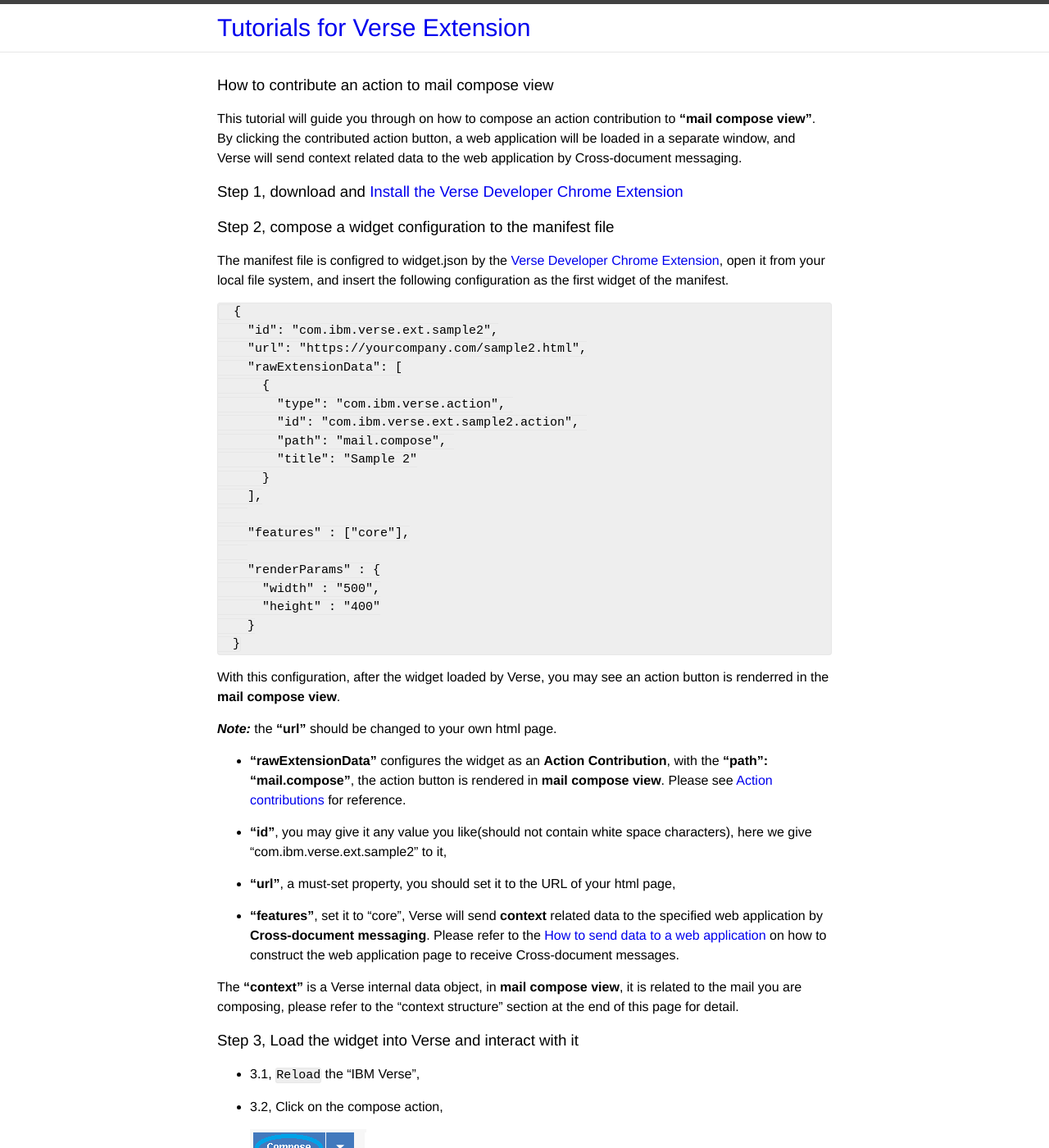
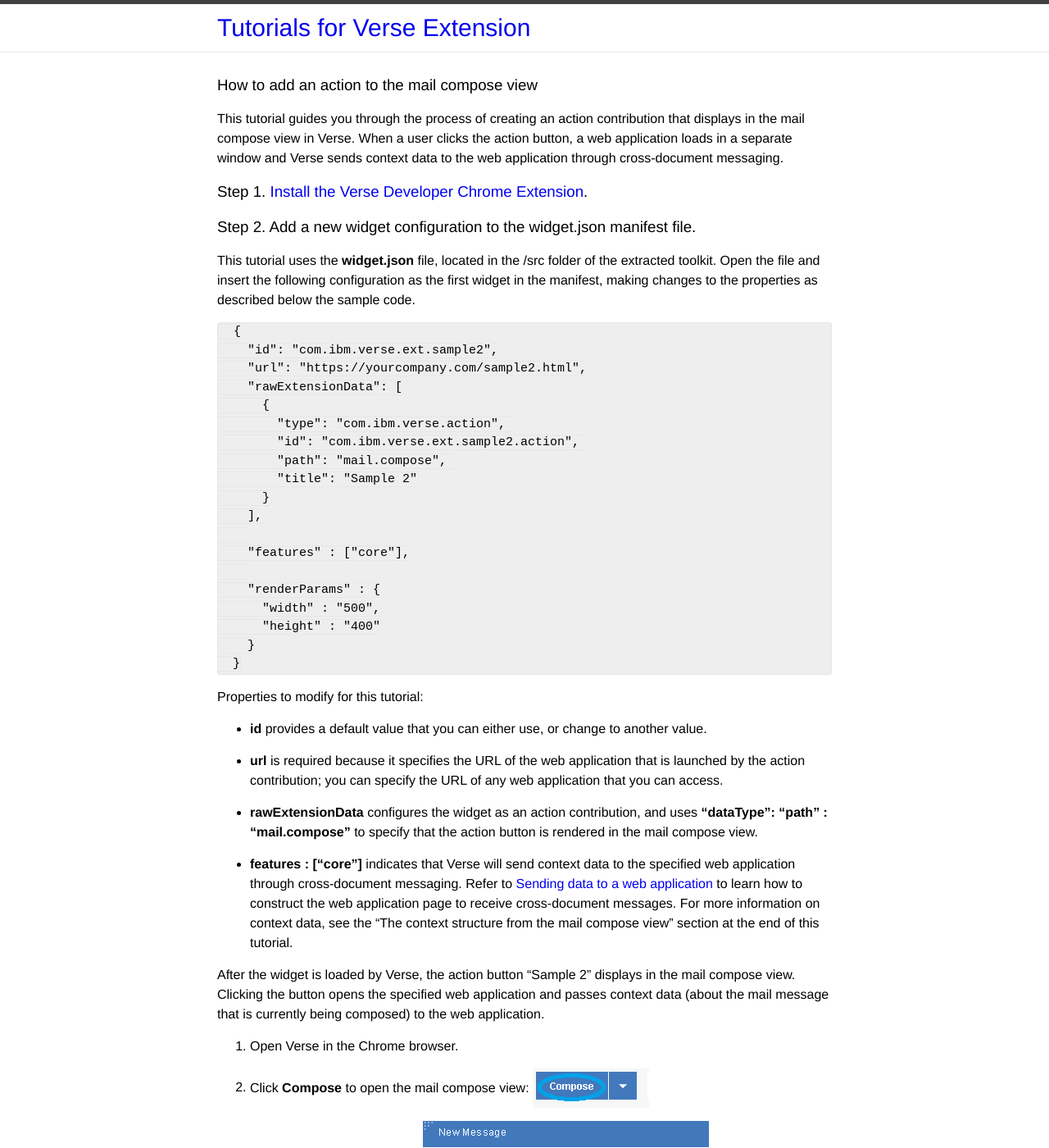
Before and after one commit to ibmverse/verse-developer, a Jekyll site: the page built from _tutorials/tutorial-mail.compose.markdown, in a window 1280 px wide and 1400 px high. Shown: the whole window at 82% size. Built offline with Jekyll 4.4.1, drawn with Linux system fonts in a browser that asks for light colours; some of the changed text lies outside the part shown.

Commit message:
Edits from elizabeth_bowling@us.ibm.com

````diff
--- a/_tutorials/tutorial-mail.compose.markdown
+++ b/_tutorials/tutorial-mail.compose.markdown
@@ -2,19 +2,19 @@
 [//]: # (Copyright IBM Corp. 2016  All Rights Reserved.)
 
 layout: tutorial
-title:  "How to contribute an action to mail compose view"
+title:  "How to add an action to the mail compose view"
 categories: tutorial_action_ext
 ---
 
 ### {{page.title}}
 
-This tutorial will guide you through on how to compose an action contribution to __"mail compose view"__. By clicking the contributed action button, a web application will be loaded in a separate window, and Verse will send context related data to the web application by Cross-document messaging.
+This tutorial guides you through the process of creating an action contribution that displays in the mail compose view in Verse. When a user clicks the action button, a web application loads in a separate window and Verse sends context data to the web application through cross-document messaging.
 
-### Step 1, download and [Install the Verse Developer Chrome Extension][1]
+### Step 1. [Install the Verse Developer Chrome Extension][1].
 
-### Step 2, compose a widget configuration to the manifest file
+### Step 2. Add a new widget configuration to the widget.json manifest file.
 
-The manifest file is configred to widget.json by the [Verse Developer Chrome Extension][2],  open it from your local file system, and insert the following configuration as the first widget of the manifest.
+This tutorial uses the __widget.json__ file, located in the /src folder of the extracted toolkit. Open the file and insert the following configuration as the first widget in the manifest, making changes to the properties as described below the sample code.
 
 ```
   {
@@ -38,49 +38,39 @@
   }
 ```
 
-With this configuration, after the widget loaded by Verse, you may see an action button is renderred in the __mail compose view__.
+Properties to modify for this tutorial:
 
-___Note:___ the __"url"__ should be changed to your own html page.
+* __id__ provides a default value that you can either use, or change to another value.
 
-* __"rawExtensionData"__ configures the widget as an __Action Contribution__, with the __"path": "mail.compose"__, the action button is rendered in __mail compose view__. Please see [Action contributions][3] for reference.
+* __url__ is required because it specifies the URL of the web application that is launched by the action contribution; you can specify the URL of any web application that you can access.
 
-* __"id"__,  you may give it any value you like(should not contain white space characters), here we give "com.ibm.verse.ext.sample2" to it,
+* __rawExtensionData__ configures the widget as an action contribution, and uses __“dataType”: “path” : "mail.compose"__ to specify that the action button is rendered in the mail compose view.
 
-* __"url"__, a must-set property, you should set it to the URL of your html page,
+* __features : ["core"]__ indicates that Verse will send context data to the specified web application through cross-document messaging. Refer to [Sending data to a web application][4] to learn how to construct the web application page to receive cross-document messages. For more information on context data, see the “The context structure from the mail compose view” section at the end of this tutorial.
 
-* __"features"__, set it to "core", Verse will send __context__ related data to the specified web application by __Cross-document messaging__.  Please refer to the [How to send data to a web application][4] on how to construct the web application page to receive Cross-document messages.
+After the widget is loaded by Verse, the action button "Sample 2" displays in the mail compose view. Clicking the button opens the specified web application and passes context data (about the mail message that is currently being composed) to the web application.
 
-The __"context"__ is a Verse internal data object, in __mail compose view__, it is related to the mail you are composing, please refer to the "context structure" section at the end of this page for detail.
+1.	Open Verse in the Chrome browser.
 
+2.	Click __Compose__ to open the mail compose view:
+    ![mail compose]({{site.baseurl}}/tutorials/img/compose_action.png)
 
+3.	Click the "More actions" icon:
+    ![more action button]({{site.baseurl}}/tutorials/img/compose_more_action.png)
 
-
-
-### Step 3, Load the widget into Verse and interact with it
-
-* ####  3.1, `Reload` the "IBM Verse",
-
-* ####  3.2, Click on the compose action,
-    ![mail compose]({{site.baseurl}}/tutorials/img/compose_action.png)
-    Click on the "More action" button from the mail compose view,
-    ![more action button]({{site.baseurl}}/tutorials/img/compose_more_action.png)
-    You may see our sample action button has been rendered in,
+    The "Sample 2" action button displays:
     ![action button]({{site.baseurl}}/tutorials/img/compose_view_action.png)
 
-
-* ####  3.3, Click on the action button, the web application should be opened in a new window.
+4.	Click the "Sample 2" button to open the specified web application in a new window.
     ![action button]({{site.baseurl}}/tutorials/img/compose_web_app.png)
-
-
 
 <br><br>
 <hr>
 
-## _context structure from mail compose view_
+## _The context structure from the mail compose view_
 
 
-Currently, the context related data from __mail compose view__ can provide the following properties that extensions could use.
-
+Verse provides the following properties in context data from the mail compose view; you can use these properties in your extensions.
 ```
   {
     "body": "the content of mail body",
````
